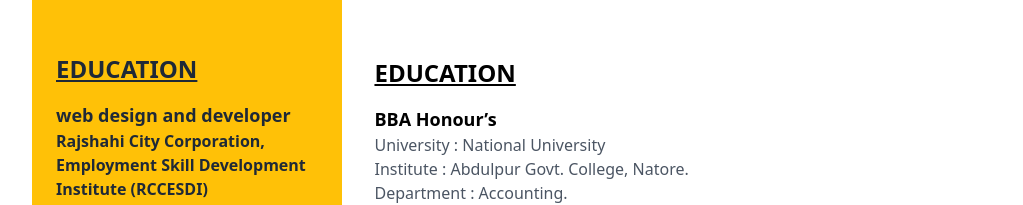
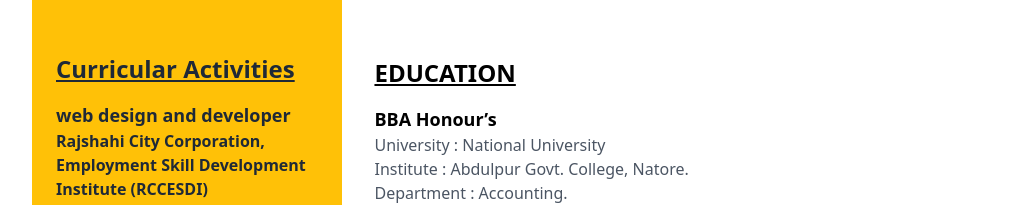
Before and after one commit to ariful5501/Curriculum_vitae, a website: page src/index.html in a window 1280 px wide. Shown: the part 595-800 px from the top of the page, without its empty margins (128-1151 px from the left). Drawn offline with nearby package versions, Linux system fonts and the light colour scheme.

Commit message:
Curricular Activities

```diff
--- a/src/index.html
+++ b/src/index.html
@@ -109,7 +109,7 @@
                 </div>
                 <div class="p-5"></div>
                 <div>
-                    <h2 class="text-2xl font-bold mb-4  underline">EDUCATION</h2>
+                    <h2 class="text-2xl font-bold mb-4  underline">Curricular Activities</h2>
                     <div class="">
                         <div class="mb-4">
                             <h3 class="text-lg font-bold ">web design and developer</h3>
```
